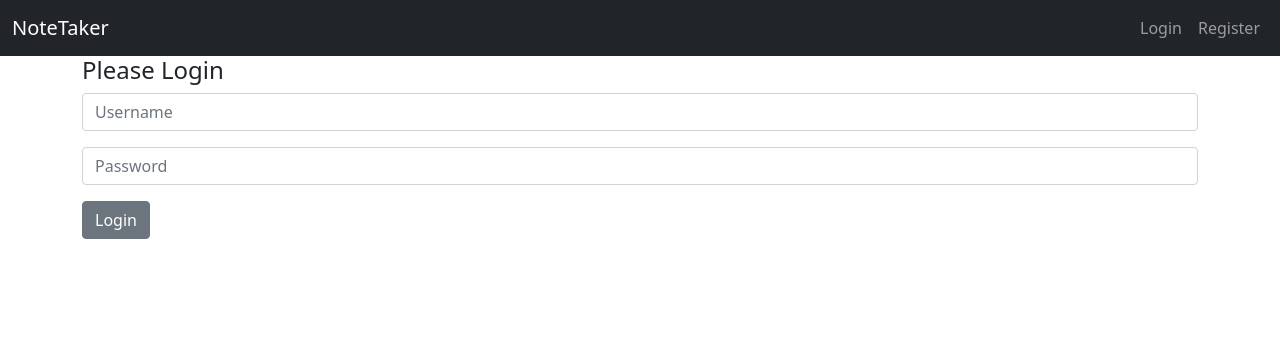
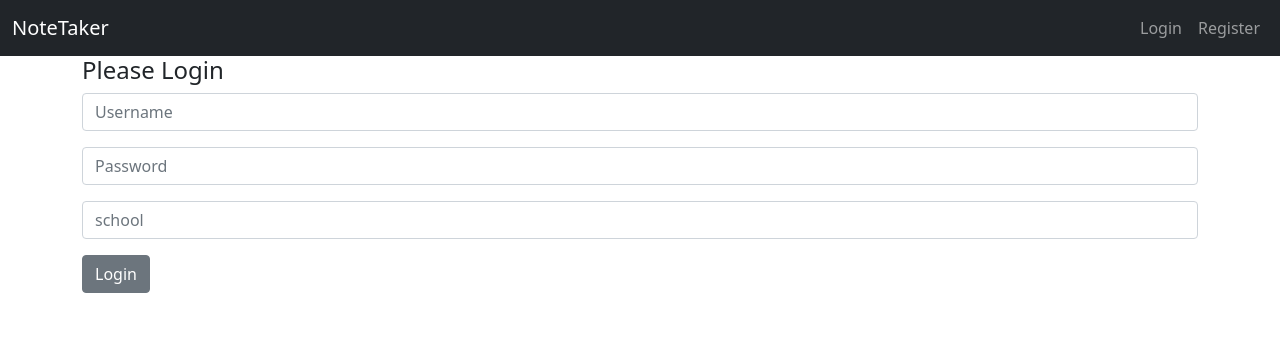
Before and after one commit to Xtinalucia/note, a Flask app: page /auth/login in a window 1280 px wide. Shown: the top 356 px of the page. Run offline with Flask 2, Linux system fonts and the light colour scheme; some libraries are stand-ins or nearby versions.

Commit message:
1230p18nov

```diff
--- a/noteapp/auth.py
+++ b/noteapp/auth.py
@@ -16,14 +16,14 @@ def login():
         from .models import User, School, Jobs
         username = request.form["username"]
         password = request.form["password"]
-        school = request.form['school']
+        school = request.form["school"]
         # document_name = request.form['document_name'] document_name=document_name,
         # user_id = request.form['user_id'] user_id=user_id,
         print(username, password)
 
         user = User.query.filter_by(school=school, username=username, password=password).first()
 
-
+        print(user)
         if user:
             login_user(user)
             print("User Logged in")
--- a/noteapp/templates/login.html
+++ b/noteapp/templates/login.html
@@ -14,6 +14,9 @@
             <input type="password" class="form-control" placeholder="Password" name="password">
           </div>
 
+      <div class="input-group mb-3">
+        <input type="text" class="form-control" placeholder="school" name="school">
+      </div>
           <div class="input-group mb-3">
 
             <button class="btn btn-secondary" type="submit">Login</button>
```
Also changed, not shown: app.db.
